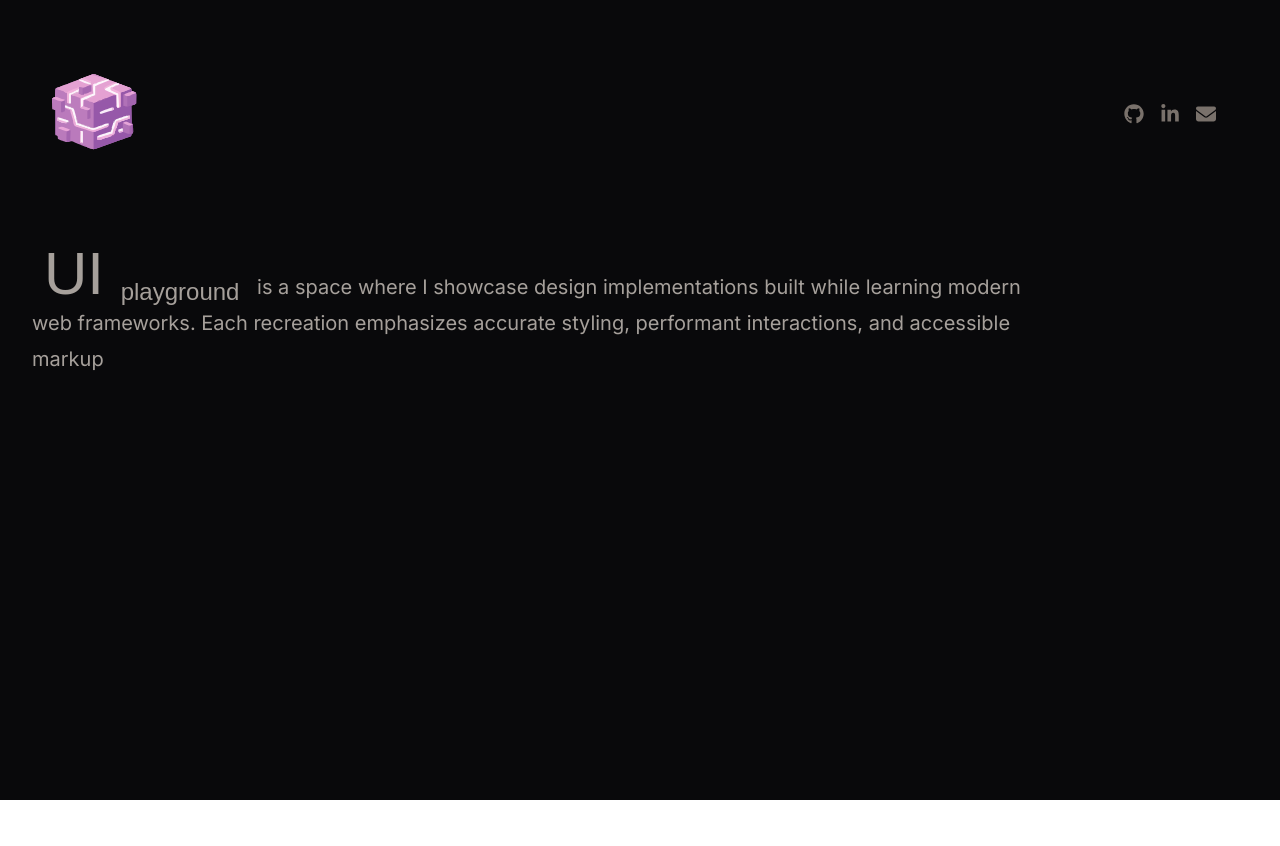
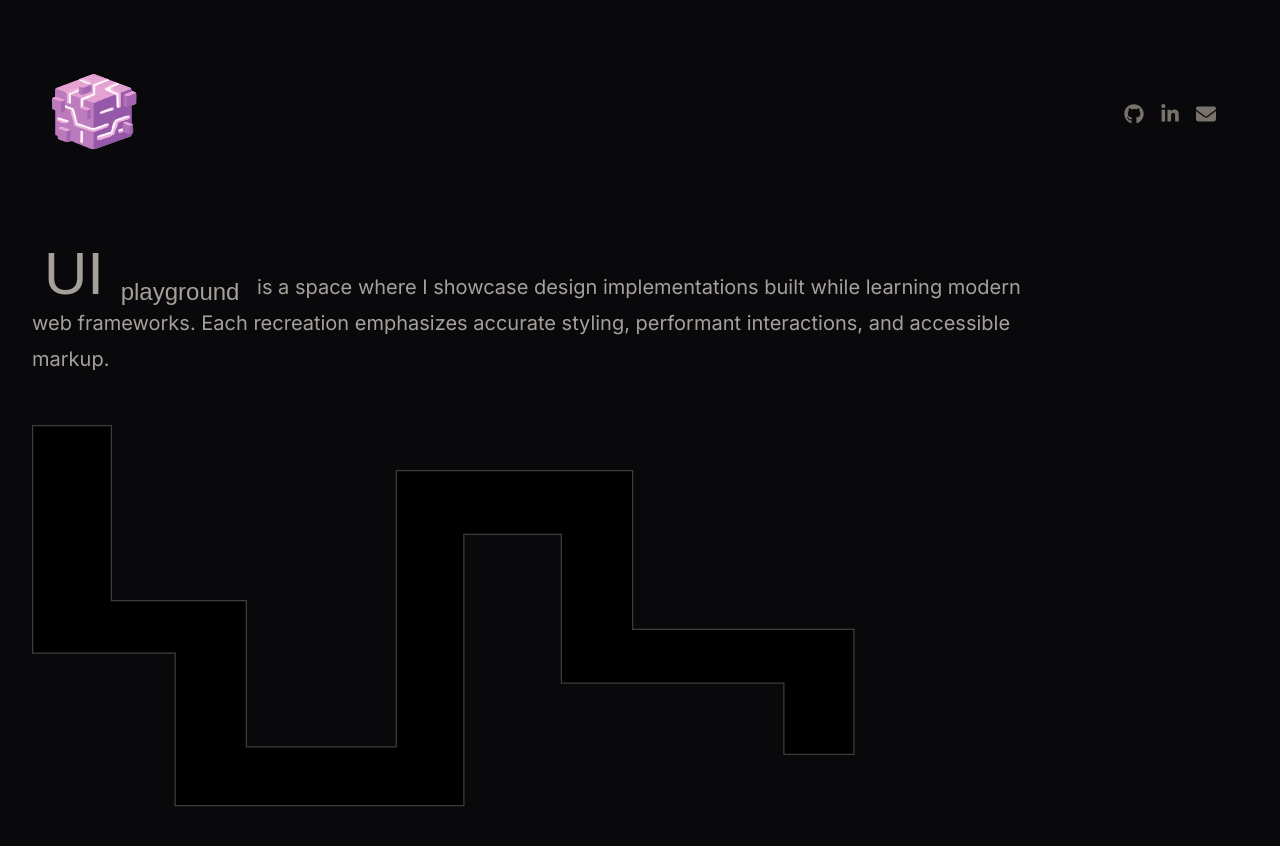
Before and after one commit to njokinjeri/ui-showcase, a React (Vite) app: page /about in a window 1280 px wide. Shown: the top 846 px of the page. Before the commit the page ends 800 px from the top, so only its background shows below. Built offline with nearby package versions, Linux system fonts and the light colour scheme; a web font is replaced by a local one.

Commit message:
add interactive svg path

```diff
--- /dev/null
+++ b/src/components/InteractivePath.jsx
@@ -0,0 +1,11 @@
+import SVGPath from "../components/SVGPath"
+
+const InteractivePath = () => {
+  return (
+    <div className="overflow-hidden">
+        <SVGPath />
+    </div>
+  )
+}
+
+export default InteractivePath
--- /dev/null
+++ b/src/components/SVGPath.jsx
@@ -0,0 +1,16 @@
+const SVGPath = () => (
+  <svg
+    viewBox="0 0 658 320"
+    fill="#000000"
+    xmlns="http://www.w3.org/2000/svg"
+    preserveAspectRatio="xMidYMid meet"
+    className="w-full h-100"
+  >
+    <path
+      d="M63.5 140.5V0.5H0.5V182.5H114.5V304.5H345.5V87.5H423.5V206.5H601.5V263.5H657.5V163.5H480.5V36.5H291.5V257.5H171.5V140.5H63.5Z"
+      stroke="#403d39"
+    />
+  </svg>
+);
+
+export default SVGPath;
--- a/src/data/projects.json
+++ b/src/data/projects.json
@@ -38,7 +38,7 @@
     {
         "id": 5,
         "title": "Country Showcase",
-        "description": "A web app that lets users explore details of all countries, including population, languages, and geography using REST API data.",
+        "description": "A web app that lets users explore details of countries, including population, languages, and geography using REST API data.",
         "image": "/countries.webp",
         "tags": ["multi-page", "tailwind", "react"],
         "liveLink": "http://localhost:5173/",
--- a/src/pages/About.jsx
+++ b/src/pages/About.jsx
@@ -1,6 +1,6 @@
 import Logo from "../components/Logo";
 import SocialLinks from "../components/SocialLinks";
-import {ArrowUpRight} from "lucide-react";
+import InteractivePath from "../components/InteractivePath";
 
 
 const About = () => {
@@ -22,8 +22,11 @@ const About = () => {
           >
           UI <sub className="text-2xl">playground</sub>
         </a> {" "} is a space where I showcase design implementations built while learning modern web frameworks.
-                  Each recreation emphasizes accurate styling, performant interactions, and accessible markup
+                  Each recreation emphasizes accurate styling, performant interactions, and accessible markup.
         </p>
+      </div>
+      <div className="w-full p-8 flex justify-start">
+        <InteractivePath />
       </div>
     </article>
   )
```
Also changed, not shown: src/assets/interactive-path.svg (added), src/assets/path.svg (added).
